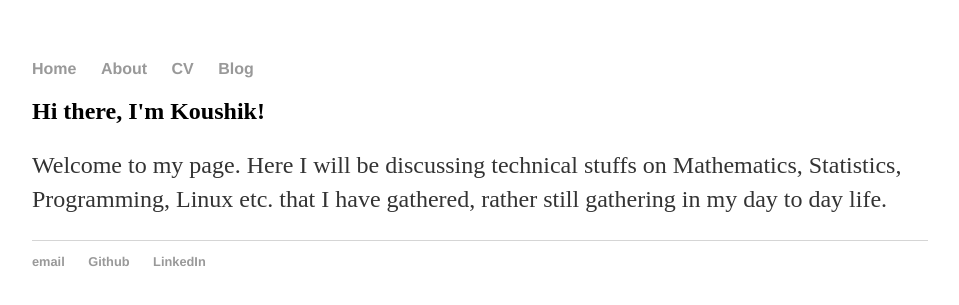
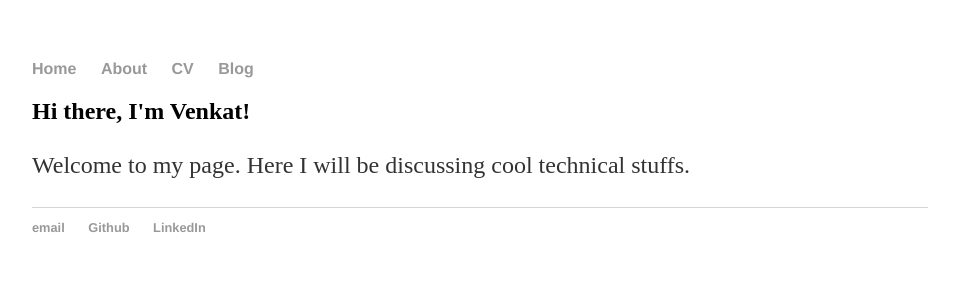
Before and after one commit to venkatsai547/venkatsai547.github.io, a Jekyll site: the page built from index.html, in a window 1280 px wide. Shown: the top 305 px of the page, without its empty margins (160-1119 px from the left). Built offline with Jekyll 4.4.1, drawn with Linux system fonts in a browser that asks for light colours.

Commit message:
initial framework created

```diff
--- a/index.html
+++ b/index.html
@@ -4,8 +4,8 @@
 ---
 
 <div class="blurb">
-<h2>Hi there, I'm Koushik!</h2>
+<h2>Hi there, I'm Venkat!</h2>
 <p>
-Welcome to my page. Here I will be discussing technical stuffs on Mathematics, Statistics, Programming, Linux etc. that I have gathered, rather still gathering in my day to day life.
+Welcome to my page. Here I will be discussing cool technical stuffs.
 </p>
 </div>
```
